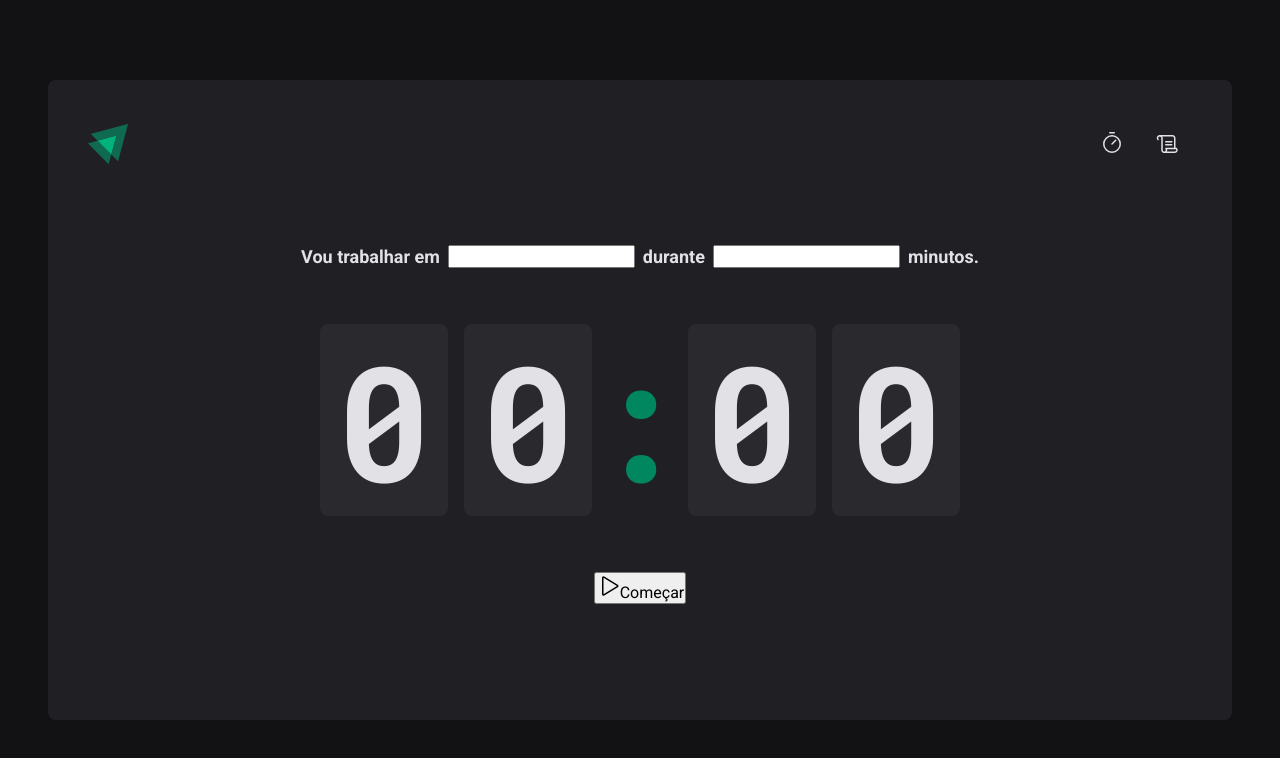
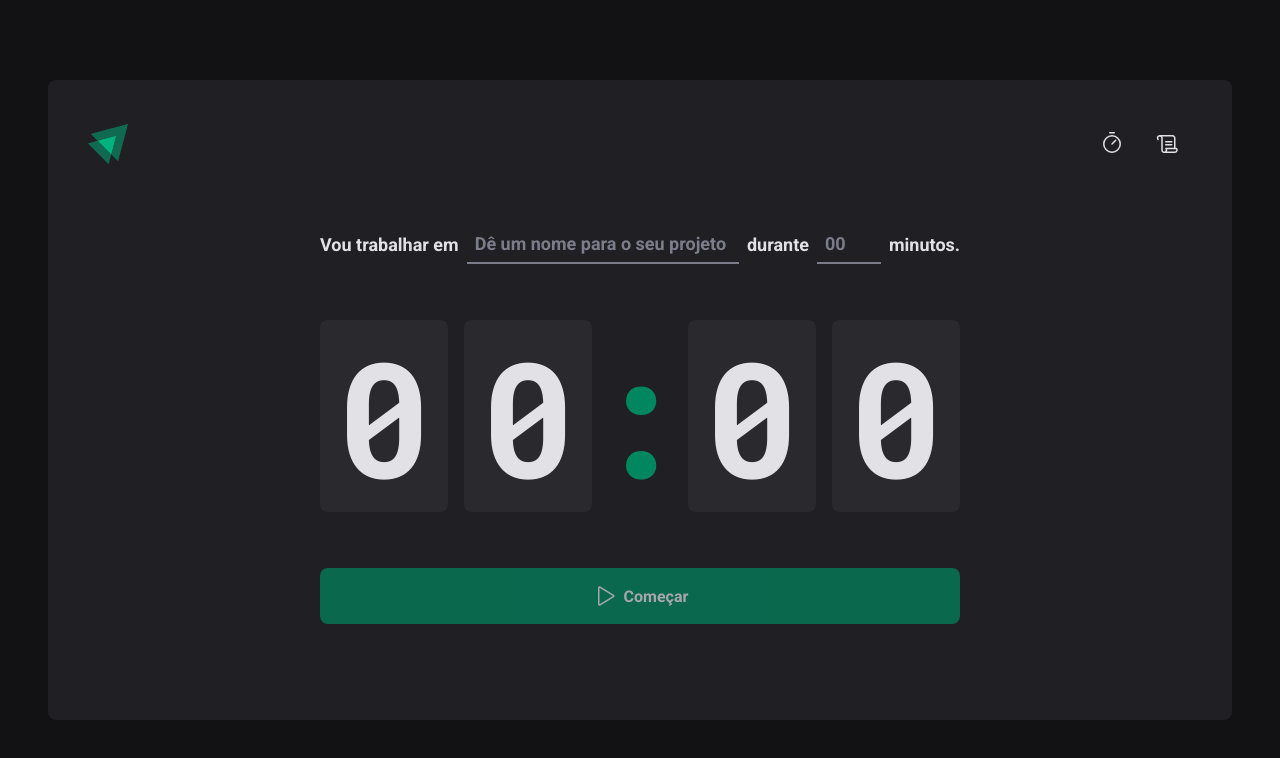
Before and after one commit to Thesamramos/Ignite-Timer, a React (Vite) app: page / in a window 1280 px wide. Shown: the top 758 px of the page. Built offline with nearby package versions, Linux system fonts and the light colour scheme.

Commit message:
Finalização da estilização da pagina home

```diff
--- a/src/pages/Home/index.tsx
+++ b/src/pages/Home/index.tsx
@@ -1,5 +1,5 @@
 import { Play } from "phosphor-react";
-import { HomeContainer, FormContainer, CountdownContainer, Separator } from "./styles";
+import { HomeContainer, FormContainer, CountdownContainer, Separator, StartCountdownButton, MinutesAmount, TaskInput } from "./styles";
 
 export function Home() {
     return(
@@ -7,10 +7,14 @@
             <form>
                 <FormContainer>
                     <label htmlFor="task">Vou trabalhar em</label>
-                    <input id="task" />
+                    <TaskInput id="task" placeholder="Dê um nome para o seu projeto" />
 
                     <label htmlFor="minutesAmount">durante</label>
-                    <input type="number" id="minutesAmount" />
+                    <MinutesAmount
+                        type="number"
+                        id="minutesAmount"
+                        placeholder="00"
+                    />
 
                     <span>minutos.</span>
                 </FormContainer>
@@ -23,10 +27,10 @@
                     <span>0</span>
                 </CountdownContainer>
 
-                <button type="submit">
+                <StartCountdownButton disabled type="submit">
                     <Play size={24} />
                     Começar
-                </button>
+                </StartCountdownButton>
             </form>
         </HomeContainer>
     )
--- a/src/pages/Home/styles.ts
+++ b/src/pages/Home/styles.ts
@@ -27,6 +27,33 @@
     font-weight: bold;
     flex-wrap: wrap;
 `
+const BaseInput = styled.input`
+    background: transparent;
+    height: 2.5rem;
+    border: 0;
+    border-bottom: 2px solid ${(props) => props.theme['gray-500']};
+    font-weight: bold;
+    font-size: 1.125rem;
+    padding: 0 0.5rem;
+    color: ${(props) => props.theme['gray-100']};
+
+    &:focus {
+        box-shadow: none;
+        border-color: ${(props) => props.theme['green-500']};
+    }
+
+    &::placeholder {
+        color: ${(props) => props.theme['gray-500']}
+    }
+`
+
+export const TaskInput = styled(BaseInput)`
+    flex: 1;
+`
+
+export const MinutesAmount = styled(BaseInput)`
+    width: 4rem;
+`
 
 export const CountdownContainer = styled.div`
     font-family: 'Roboto Mono', monospace;
@@ -53,3 +80,31 @@
     display: flex;
     justify-content: center;
 `
+
+export const StartCountdownButton = styled.button`
+    width: 100%;
+    border: 0;
+    padding: 1rem;
+    border-radius: 8px;
+
+    display: flex;
+    align-items: center;
+    justify-content: center;
+
+    gap: 0.5rem;
+    font-weight: bold;
+
+    cursor: pointer;
+
+    background: ${(props) => props.theme['green-500']};
+    color: ${(props) => props.theme['gray-100']};
+
+    &:disabled {
+        opacity: 0.7;
+        cursor: not-allowed;
+    }
+
+    &:not(:disabled):hover {
+        background: ${(props) => props.theme['green-700']};
+    }
+`
```
